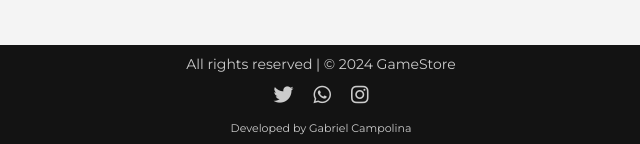
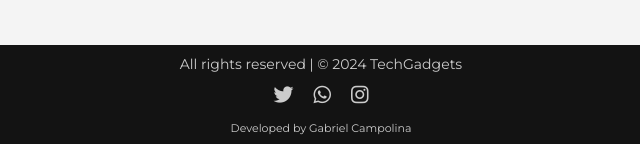
Before and after one commit to gcampolina/TechGadgets, a plain HTML site: page produtos.html in a window 1280 px wide. Shown: the part 654-798 px from the top of the page, 319-959 px from the left. Drawn offline with Linux system fonts and the light colour scheme.

Commit message:
update produtos

```diff
--- a/produtos.html
+++ b/produtos.html
@@ -225,7 +225,7 @@
 
 
     <footer class="footer">
-      <p>All rights reserved | &copy; 2024 GameStore</p>
+      <p>All rights reserved | &copy; 2024 TechGadgets</p>
       <ul>
         <li>
           <a href=""><i class="fa-brands fa-twitter"></i></a>
```
